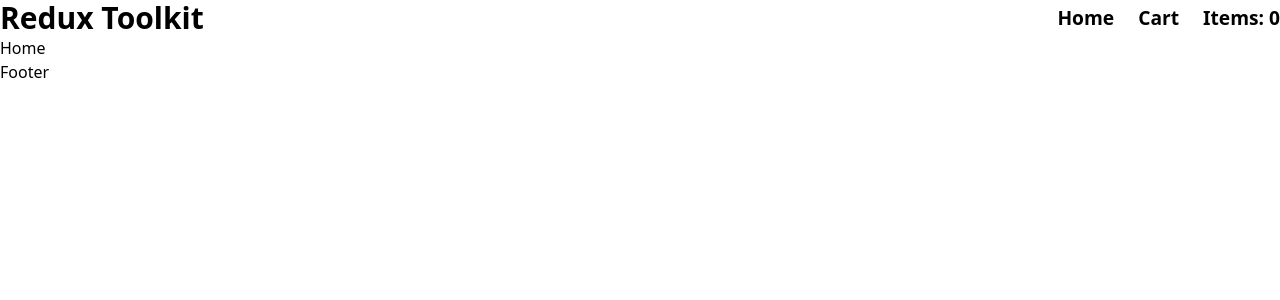
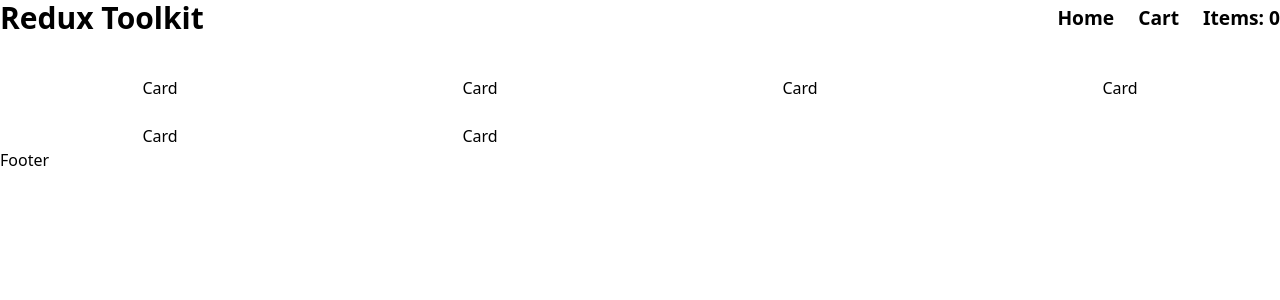
Before and after one commit to pxycknomdictator/RTK-ecommerce-cart, a React (Vite) app: page / in a window 1280 px wide. Shown: the top 300 px of the page. Built offline with nearby package versions, Linux system fonts and the light colour scheme.

Commit message:
added products componenet

```diff
--- a/src/UI/Header.jsx
+++ b/src/UI/Header.jsx
@@ -1,6 +1,6 @@
 export const Header = () => {
   return (
-    <header className="max-w-7xl mx-auto flex items-center justify-between">
+    <header className="container mx-auto px-5 sm:px-0 flex items-center justify-between">
       <div>
         <h1 className="text-3xl font-semibold">Redux Toolkit</h1>
       </div>
--- /dev/null
+++ b/src/components/Card.jsx
@@ -0,0 +1,3 @@
+export const Card = () => {
+  return <li>Card</li>;
+};
--- /dev/null
+++ b/src/components/ProductsList.jsx
@@ -0,0 +1,14 @@
+import { Card } from "./Card";
+
+export const ProductsList = () => {
+  return (
+    <ul className="container px-5 sm:px-0 mx-auto mt-10 grid grid-cols-1 sm:grid-cols-2 lg:grid-cols-3 xl:grid-cols-4 place-items-center gap-y-6">
+      <Card />
+      <Card />
+      <Card />
+      <Card />
+      <Card />
+      <Card />
+    </ul>
+  );
+};
--- a/src/pages/Home.jsx
+++ b/src/pages/Home.jsx
@@ -1,3 +1,5 @@
+import { ProductsList } from "../components/ProductsList";
+
 export const Home = () => {
-  return <div>Home</div>;
+  return <ProductsList />;
 };
```
